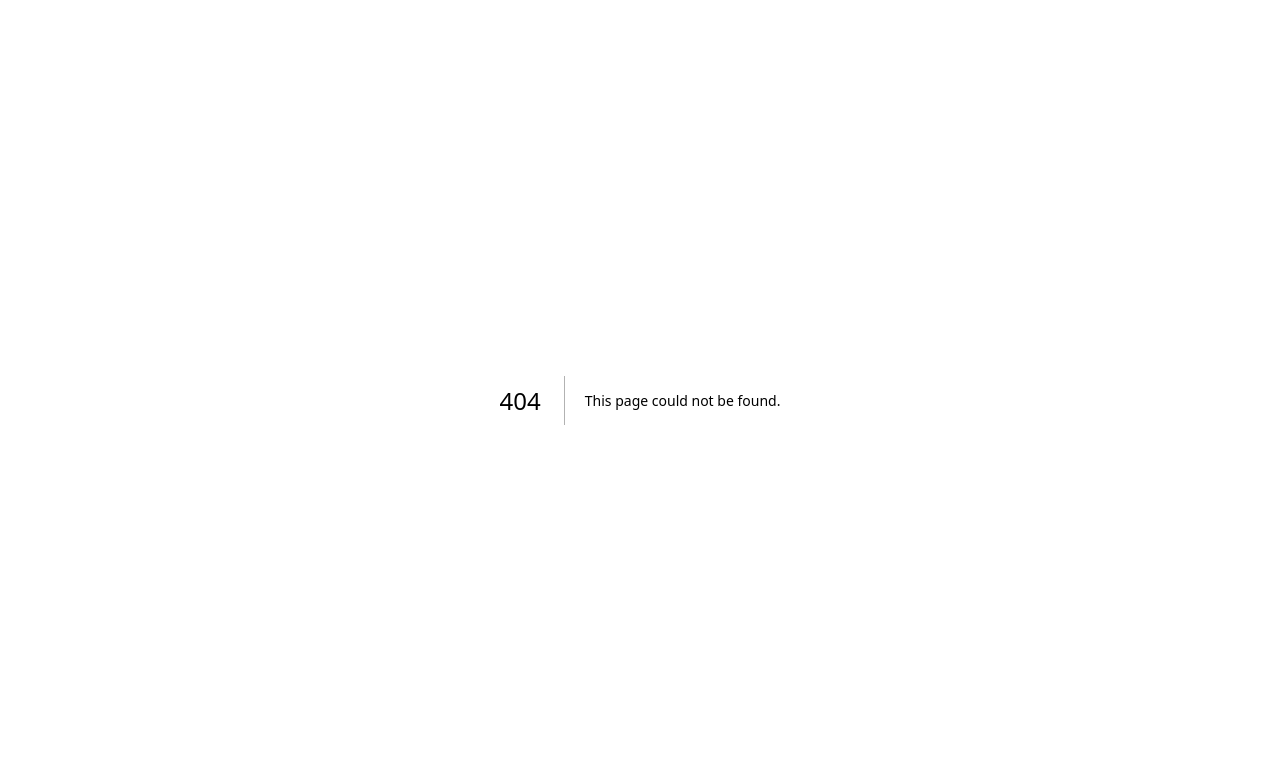
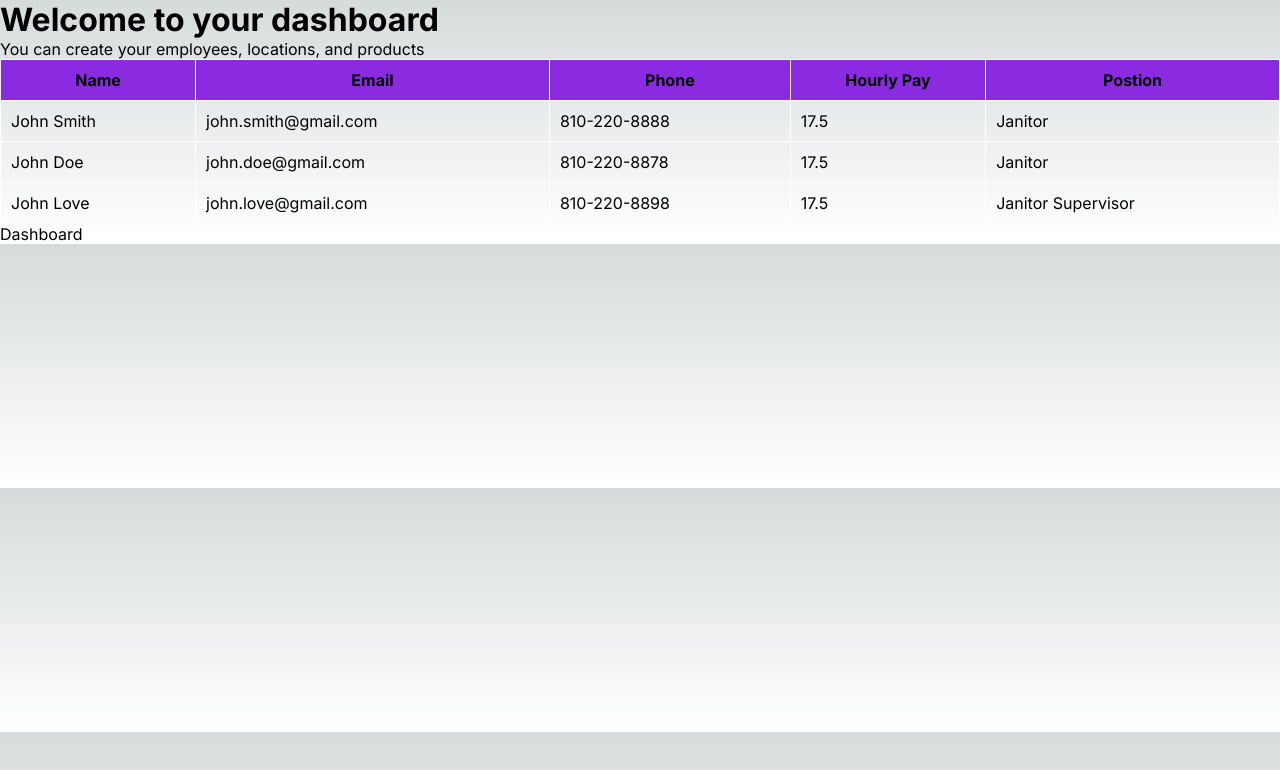
Before and after one commit to devaneyj3/cleaning_app, a Next.js app in the folder admin/: page /dashboard in a window 1280 px wide. Before the commit this address had no page. Shown: the top 770 px of the page. Built offline with nearby package versions, Linux system fonts and the light colour scheme.

Commit message:
Create Dashboard

```diff
--- /dev/null
+++ b/admin/src/app/dashboard/page.js
@@ -0,0 +1,13 @@
+import DataTable from "@/components/table";
+import Link from "next/link";
+
+export default function Dashboard() {
+	return (
+		<main>
+			<h1>Welcome to your dashboard</h1>
+			<p>You can create your employees, locations, and products</p>
+			<DataTable />
+			<Link href="/dashboard">Dashboard</Link>
+		</main>
+	);
+}
--- /dev/null
+++ b/admin/src/components/table/index.js
@@ -0,0 +1,55 @@
+import React from "react";
+import styles from "./table.module.css";
+
+const DataTable = () => {
+	const data = [
+		{
+			name: "John Smith",
+			email: "john.smith@gmail.com",
+			phone: "810-220-8888",
+			houly_pay: 17.5,
+			position: "Janitor",
+		},
+		{
+			name: "John Doe",
+			email: "john.doe@gmail.com",
+			phone: "810-220-8878",
+			houly_pay: 17.5,
+			position: "Janitor",
+		},
+		{
+			name: "John Love",
+			email: "john.love@gmail.com",
+			phone: "810-220-8898",
+			houly_pay: 17.5,
+			position: "Janitor Supervisor",
+		},
+	];
+
+	return (
+		<table className={styles.table}>
+			<thead>
+				<tr>
+					<th>Name</th>
+					<th>Email</th>
+					<th>Phone</th>
+					<th>Hourly Pay</th>
+					<th>Postion</th>
+				</tr>
+			</thead>
+			<tbody>
+				{data.map((row, index) => (
+					<tr key={index}>
+						<td>{row.name}</td>
+						<td>{row.email}</td>
+						<td>{row.phone}</td>
+						<td>{row.houly_pay}</td>
+						<td>{row.position}</td>
+					</tr>
+				))}
+			</tbody>
+		</table>
+	);
+};
+
+export default DataTable;
--- /dev/null
+++ b/admin/src/components/table/table.module.css
@@ -0,0 +1,16 @@
+/* DataTable.css */
+
+.table {
+	width: 100%;
+	border-collapse: collapse;
+}
+
+.table th,
+.table td {
+	padding: 10px;
+	border: 1px solid white;
+}
+
+.table thead tr {
+	background-color: blueviolet;
+}
```
